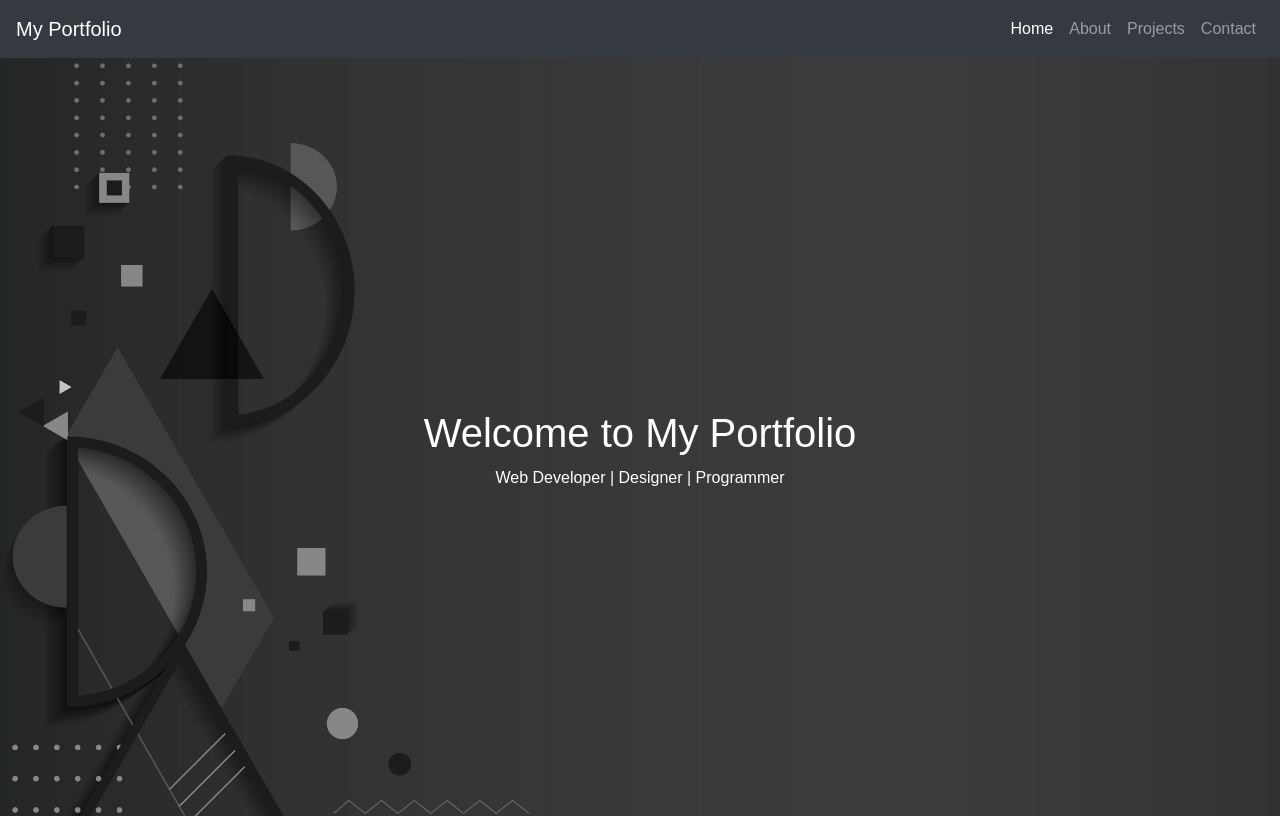
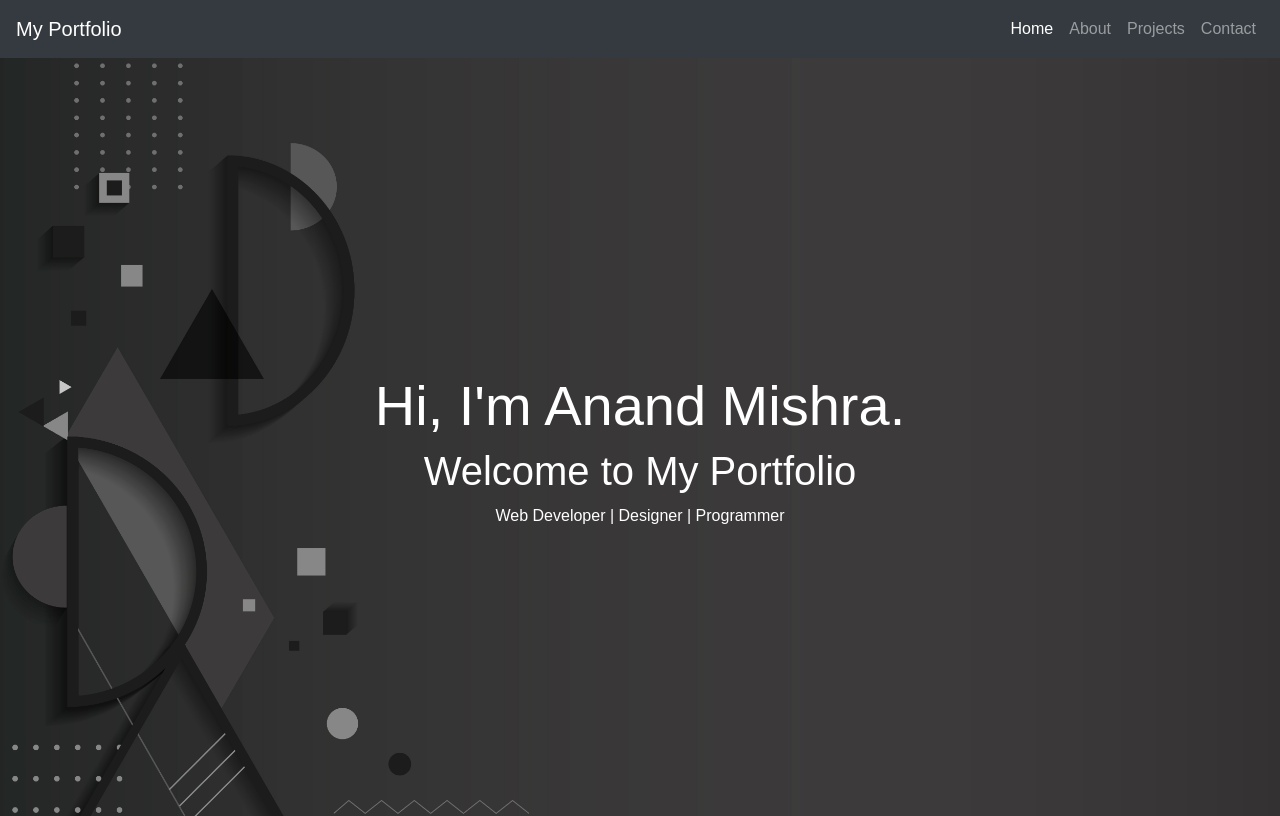
Before and after one commit to AnandMishra7897/Portfolio, a plain HTML site: page index.html in a window 1280 px wide. Shown: the top 816 px of the page. Drawn offline with nearby package versions, Linux system fonts and the light colour scheme.

Commit message:
Pushing new Modification

```diff
--- a/index.html
+++ b/index.html
@@ -39,6 +39,7 @@
   <!-- Home Section -->
   <section id="home" class="d-flex align-items-center justify-content-center text-center">
     <div>
+      <h1 id="name">Hi, I'm Anand Mishra.</h1>
       <h1>Welcome to My Portfolio</h1>
       <p>Web Developer | Designer | Programmer</p>
     </div>
@@ -71,7 +72,8 @@
               <h5 class="card-title"><strong>Chat Application Project</strong></h5>
               <p class="card-text">Developed a real-time chat app with Node.js backend, HTML/CSS/JavaScript frontend,
                 using Socket.io for chat and
-                notifications.</p>
+                notifications.
+              </p>
             </div>
           </div>
         </div>
@@ -93,7 +95,8 @@
               <h5 class="card-title"><strong>Fitness Application Project</strong></h5>
               <p class="card-text">Lorem ipsum dolor sit amet consectetur adipisicing elit. Consequatur similique
                 animi ex consectetur tenetur inventore vitae, ab maiores quo deleniti? Iusto, odit. Nobis, voluptates
-                ad.</p>
+                ad.
+              </p>
             </div>
           </div>
         </div>
--- a/styles.css
+++ b/styles.css
@@ -21,6 +21,10 @@ body {
     height: 100vh;
     background: url('background.jpg') no-repeat center center/cover;
     color: white;
+  }
+
+  #home #name{
+    font-size: 3.5rem;
   }
 
   /* About Section */
```
